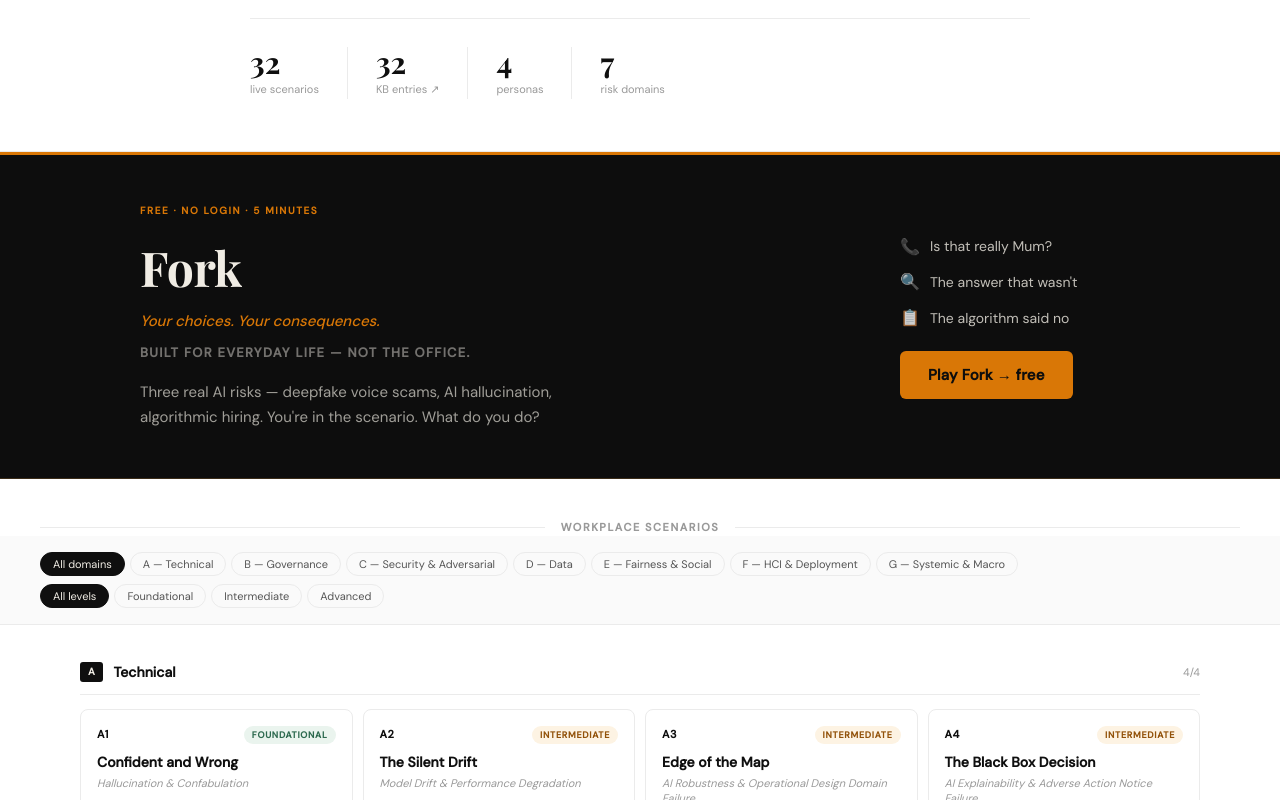
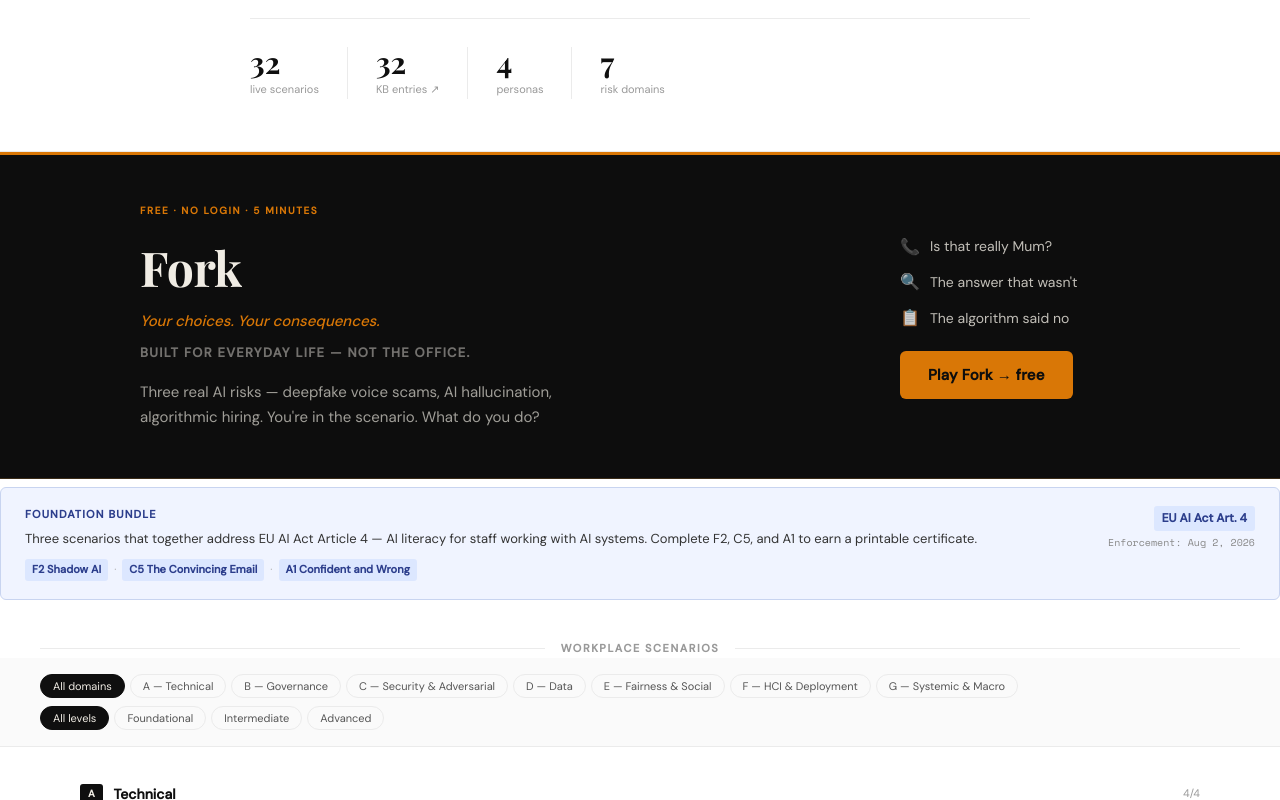
Before and after one commit to b-gowland/ai-risk-training, a React (Vite) app: page /everyday in a window 1280 px wide. Shown: the part 392-1192 px from the top of the page. Built offline with nearby package versions, Linux system fonts and the light colour scheme; a web font is replaced by a local one.

Commit message:
fix: Fork scenes now follow node.scene key; add DeskColleagueScene; fix HiringScene SVG overflow; add Foundation Bundle banner to hub

```diff
--- a/src/components/Homepage/Homepage.jsx
+++ b/src/components/Homepage/Homepage.jsx
@@ -175,6 +175,30 @@
         </div>
       </div>
 
+      {/* ── Foundation Bundle ── */}
+      <div className={styles.bundleBanner}>
+        <div className={styles.bundleBannerInner}>
+          <div className={styles.bundleBannerLeft}>
+            <div className={styles.bundleBannerTitle}>Foundation Bundle</div>
+            <p className={styles.bundleBannerText}>
+              Three scenarios that together address EU AI Act Article 4 — AI literacy for staff
+              working with AI systems. Complete F2, C5, and A1 to earn a printable certificate.
+            </p>
+            <div className={styles.bundleTags}>
+              <span className={styles.bundleTag}>F2 Shadow AI</span>
+              <span className={styles.bundleTagDot}>·</span>
+              <span className={styles.bundleTag}>C5 The Convincing Email</span>
+              <span className={styles.bundleTagDot}>·</span>
+              <span className={styles.bundleTag}>A1 Confident and Wrong</span>
+            </div>
+          </div>
+          <div className={styles.bundleBannerMeta}>
+            <div className={styles.bundleRegRef}>EU AI Act Art. 4</div>
+            <div className={styles.bundleDeadline}>Enforcement: Aug 2, 2026</div>
+          </div>
+        </div>
+      </div>
+
       {/* ── Professional track divider ── */}
       <div className={styles.proTrackDivider}>
         <span className={styles.proTrackLabel}>Workplace scenarios</span>
--- a/src/components/Homepage/Homepage.module.css
+++ b/src/components/Homepage/Homepage.module.css
@@ -332,3 +332,74 @@
   .forkCta { width:100%; text-align:center; }
   .proTrackDivider { padding:0 20px; }
 }
+
+/* ── Foundation Bundle banner ── */
+.bundleBanner {
+  margin: 8px 0 0;
+  border: 1.5px solid #c8d4f0;
+  border-radius: 6px;
+  background: #f0f4ff;
+  padding: 18px 24px;
+}
+.bundleBannerInner {
+  display: flex;
+  gap: 24px;
+  align-items: flex-start;
+  flex-wrap: wrap;
+}
+.bundleBannerLeft {
+  flex: 1;
+  min-width: 240px;
+}
+.bundleBannerTitle {
+  font-size: 11px;
+  font-weight: 700;
+  text-transform: uppercase;
+  letter-spacing: 0.1em;
+  color: #2c3e8c;
+  margin-bottom: 6px;
+}
+.bundleBannerText {
+  font-size: 13px;
+  color: #333;
+  line-height: 1.55;
+  margin: 0 0 10px;
+}
+.bundleTags {
+  display: flex;
+  gap: 6px;
+  flex-wrap: wrap;
+  align-items: center;
+}
+.bundleTag {
+  font-size: 11px;
+  font-weight: 600;
+  color: #2c3e8c;
+  background: #dce7ff;
+  border-radius: 3px;
+  padding: 2px 7px;
+}
+.bundleTagDot {
+  font-size: 11px;
+  color: #aaa;
+}
+.bundleBannerMeta {
+  display: flex;
+  flex-direction: column;
+  align-items: flex-end;
+  gap: 4px;
+  flex-shrink: 0;
+}
+.bundleRegRef {
+  font-size: 12px;
+  font-weight: 700;
+  color: #2c3e8c;
+  background: #dce7ff;
+  border-radius: 3px;
+  padding: 3px 8px;
+}
+.bundleDeadline {
+  font-size: 10px;
+  color: #888;
+  font-family: var(--font-mono, monospace);
+}
--- a/src/everyday/EverydayPlayer.jsx
+++ b/src/everyday/EverydayPlayer.jsx
@@ -35,7 +35,7 @@
 function EverydayScene({ node, scenarioId }) {
   return (
     <div className={styles.sceneWrap}>
-      {getEverydayScene(scenarioId, node.id)}
+      {getEverydayScene(scenarioId, node.scene)}
     </div>
   );
 }
--- a/src/everyday/EverydayScenes.jsx
+++ b/src/everyday/EverydayScenes.jsx
@@ -92,25 +92,25 @@
         <text x="80" y="100" fontSize="11" fill="#AAAAAA" fontFamily="system-ui">Jordan M.</text>
         <rect x="180" y="88" width="280" height="14" rx="1" fill="#D97706" opacity="0.2"/>
         <rect x="180" y="88" width="112" height="14" rx="1" fill="#D97706" opacity="0.6"/>
-        <text x="488" y="100" textAnchor="end" fontSize="11" fill="#D97706" fontFamily="'Space Mono', monospace" fontWeight="700">94</text>
+        <text x="396" y="100" textAnchor="end" fontSize="11" fill="#D97706" fontFamily="'Space Mono', monospace" fontWeight="700">94</text>
       </g>
       <g>
         <text x="80" y="136" fontSize="11" fill="#AAAAAA" fontFamily="system-ui">Alex T.</text>
-        <rect x="180" y="124" width="268" height="14" rx="1" fill="#D97706" opacity="0.2"/>
-        <rect x="180" y="124" width="107" height="14" rx="1" fill="#D97706" opacity="0.6"/>
-        <text x="488" y="136" textAnchor="end" fontSize="11" fill="#D97706" fontFamily="'Space Mono', monospace" fontWeight="700">91</text>
+        <rect x="180" y="124" width="204" height="14" rx="1" fill="#D97706" opacity="0.2"/>
+        <rect x="180" y="124" width="81" height="14" rx="1" fill="#D97706" opacity="0.6"/>
+        <text x="396" y="136" textAnchor="end" fontSize="11" fill="#D97706" fontFamily="'Space Mono', monospace" fontWeight="700">91</text>
       </g>
       <g>
         <text x="80" y="172" fontSize="11" fill="#AAAAAA" fontFamily="system-ui">Sam K.</text>
-        <rect x="180" y="160" width="128" height="14" rx="1" fill="#444444" opacity="0.2"/>
-        <rect x="180" y="160" width="51" height="14" rx="1" fill="#444444" opacity="0.6"/>
-        <text x="488" y="172" textAnchor="end" fontSize="11" fill="#444444" fontFamily="'Space Mono', monospace" fontWeight="700">43</text>
+        <rect x="180" y="160" width="100" height="14" rx="1" fill="#444444" opacity="0.2"/>
+        <rect x="180" y="160" width="40" height="14" rx="1" fill="#444444" opacity="0.6"/>
+        <text x="396" y="172" textAnchor="end" fontSize="11" fill="#444444" fontFamily="'Space Mono', monospace" fontWeight="700">43</text>
       </g>
       <g>
         <text x="80" y="208" fontSize="11" fill="#AAAAAA" fontFamily="system-ui">Riley P.</text>
-        <rect x="180" y="196" width="112" height="14" rx="1" fill="#444444" opacity="0.2"/>
-        <rect x="180" y="196" width="45" height="14" rx="1" fill="#444444" opacity="0.6"/>
-        <text x="488" y="208" textAnchor="end" fontSize="11" fill="#444444" fontFamily="'Space Mono', monospace" fontWeight="700">38</text>
+        <rect x="180" y="196" width="88" height="14" rx="1" fill="#444444" opacity="0.2"/>
+        <rect x="180" y="196" width="35" height="14" rx="1" fill="#444444" opacity="0.6"/>
+        <text x="396" y="208" textAnchor="end" fontSize="11" fill="#444444" fontFamily="'Space Mono', monospace" fontWeight="700">38</text>
       </g>
       <rect x="80" y="228" width="320" height="1" fill="#1E1E1E"/>
       <text x="80" y="246" fontSize="9" fill="#444444" fontFamily="'Space Mono', monospace">AI_SCREEN v2.1 · 847 applicants processed</text>
@@ -402,45 +402,70 @@
   );
 }
 
+
+export function DeskColleagueScene() {
+  return (
+    <svg viewBox="0 0 480 270" xmlns="http://www.w3.org/2000/svg" role="img" aria-label="Two people talking at a desk — sharing what happened">
+      <rect width="480" height="270" fill="#0D0D0D"/>
+      <rect x="20" y="190" width="440" height="80" fill="#111111"/>
+      {/* Left monitor */}
+      <rect x="40" y="50" width="180" height="130" rx="4" fill="#141414" stroke="#1E1E1E" strokeWidth="1"/>
+      <rect x="48" y="58" width="164" height="114" rx="2" fill="#0D0D0D"/>
+      <rect x="56" y="66" width="100" height="8" rx="1" fill="#2A2A2A"/>
+      <rect x="56" y="80" width="148" height="5" rx="1" fill="#1E1E1E"/>
+      <rect x="56" y="90" width="120" height="5" rx="1" fill="#1E1E1E"/>
+      <rect x="56" y="104" width="100" height="8" rx="1" fill="#2A2A2A"/>
+      <rect x="56" y="118" width="140" height="5" rx="1" fill="#1E1E1E"/>
+      <rect x="56" y="128" width="110" height="5" rx="1" fill="#1E1E1E"/>
+      {/* Right monitor */}
+      <rect x="260" y="50" width="180" height="130" rx="4" fill="#141414" stroke="#1E1E1E" strokeWidth="1"/>
+      <rect x="268" y="58" width="164" height="114" rx="2" fill="#0D0D0D"/>
+      <rect x="276" y="66" width="100" height="8" rx="1" fill="#1A1200"/>
+      <rect x="276" y="80" width="148" height="5" rx="1" fill="#1E1E1E"/>
+      <rect x="276" y="90" width="130" height="5" rx="1" fill="#1E1E1E"/>
+      <rect x="276" y="104" width="80" height="8" rx="1" fill="#D97706" opacity="0.25"/>
+      <rect x="276" y="118" width="148" height="5" rx="1" fill="#1E1E1E"/>
+      <rect x="276" y="128" width="100" height="5" rx="1" fill="#1E1E1E"/>
+      {/* Speech bubble — conversation indicator */}
+      <ellipse cx="240" cy="60" rx="28" ry="16" fill="#1A1200" stroke="#3A2800" strokeWidth="1"/>
+      <text x="240" y="65" textAnchor="middle" fontSize="16" fill="#D97706">&#x1F4AC;</text>
+      {/* Desk surface */}
+      <rect x="20" y="190" width="440" height="6" fill="#1A1A1A"/>
+    </svg>
+  );
+}
+
 // ── Scene key dispatcher ─────────────────────────────────────────
-// Dispatches by scenarioId + nodeId.
-// EverydayPlayer passes (scenario.id, node.id) — both are strings.
-// Fallback: PhoneCallScene for p1, ChatScene for p2, HiringScene for p3.
+// Dispatches by node.scene key — the string set on each scenario node.
+// EverydayPlayer passes (scenarioId, sceneKey) where sceneKey = node.scene.
+// Fallback per scenario if scene key is missing or unrecognised.
 
-export function getEverydayScene(scenarioId, nodeId) {
-  if (scenarioId === 'everyday-p1-deepfake-voice') {
-    const map = {
-      start:            <PhoneCallScene />,
-      n2_transferred:   <PaymentSentScene />,
-      n3_bank_called:   <PhoneCallScene />,
-      n3_bank_waited:   <DeskReviewScene />,
-      n2_called_back:   <CallSafeScene />,
-      n3_told_mum:      <DeskReviewScene />,
-      n3_stayed_silent: <PhoneIncomingScene />,
-    };
-    return map[nodeId] || <PhoneCallScene />;
-  }
-  if (scenarioId === 'everyday-p2-hallucination') {
-    const map = {
-      start:                  <PhoneSearchScene />,
-      n2_booked:              <BorderCrossingScene />,
-      n3_argued:              <DeskReviewScene />,
-      n3_accepted:            <TransferScene />,
-      n2_checked:             <PdsOpenScene />,
-      n3_checked_fixed:       <DeskReviewScene />,
-      n3_checked_overcorrected:<DeskCasualScene />,
-    };
-    return map[nodeId] || <ChatScene />;
-  }
-  if (scenarioId === 'everyday-p3-employment-screening') {
-    const map = {
-      start:       <RejectionEmailScene />,
-      n2_accepted: <DeskCasualScene />,
-      n2_asked:    <EmailSentScene />,
-      n3_escalated:<OfficeBriefingScene />,
-      n3_dropped:  <DeskReviewScene />,
-    };
-    return map[nodeId] || <HiringScene />;
-  }
-  return <PhoneCallScene />;
+const SCENE_MAP = {
+  'phone-call':      <PhoneCallScene />,
+  'phone-incoming':  <PhoneIncomingScene />,
+  'phone-verify':    <PhoneCallScene />,
+  'phone-search':    <PhoneSearchScene />,
+  'call-safe':       <CallSafeScene />,
+  'payment-sent':    <PaymentSentScene />,
+  'payment-screen':  <TransferScene />,
+  'transfer':        <TransferScene />,
+  'border-crossing': <BorderCrossingScene />,
+  'pds-open':        <PdsOpenScene />,
+  'desk-review':     <DeskReviewScene />,
+  'desk-casual':     <DeskCasualScene />,
+  'desk-colleague':  <DeskColleagueScene />,
+  'rejection-email': <RejectionEmailScene />,
+  'email-sent':      <EmailSentScene />,
+  'office-briefing': <OfficeBriefingScene />,
+  'hiring':          <HiringScene />,
+};
+
+const FALLBACK = {
+  'everyday-p1-deepfake-voice':        <PhoneCallScene />,
+  'everyday-p2-hallucination':         <PhoneSearchScene />,
+  'everyday-p3-employment-screening':  <RejectionEmailScene />,
+};
+
+export function getEverydayScene(scenarioId, sceneKey) {
+  return SCENE_MAP[sceneKey] || FALLBACK[scenarioId] || <PhoneCallScene />;
 }
```
